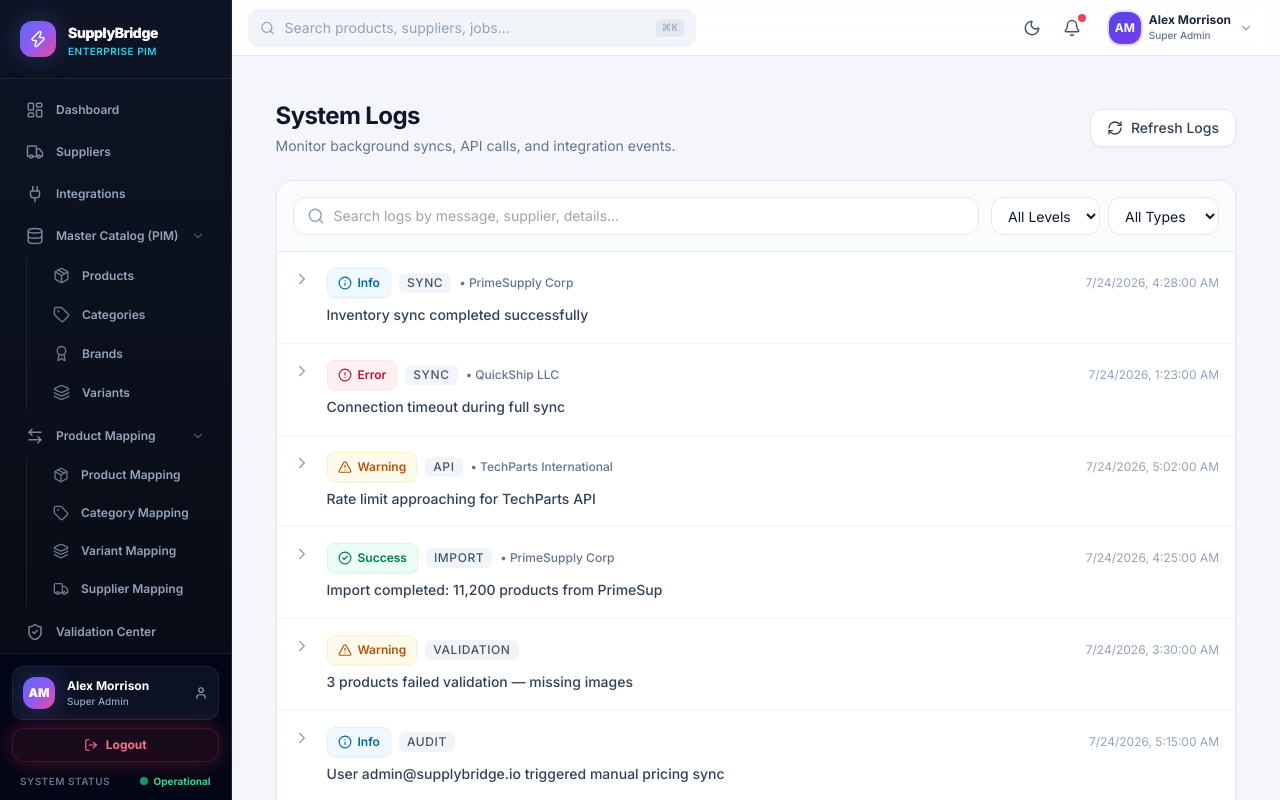
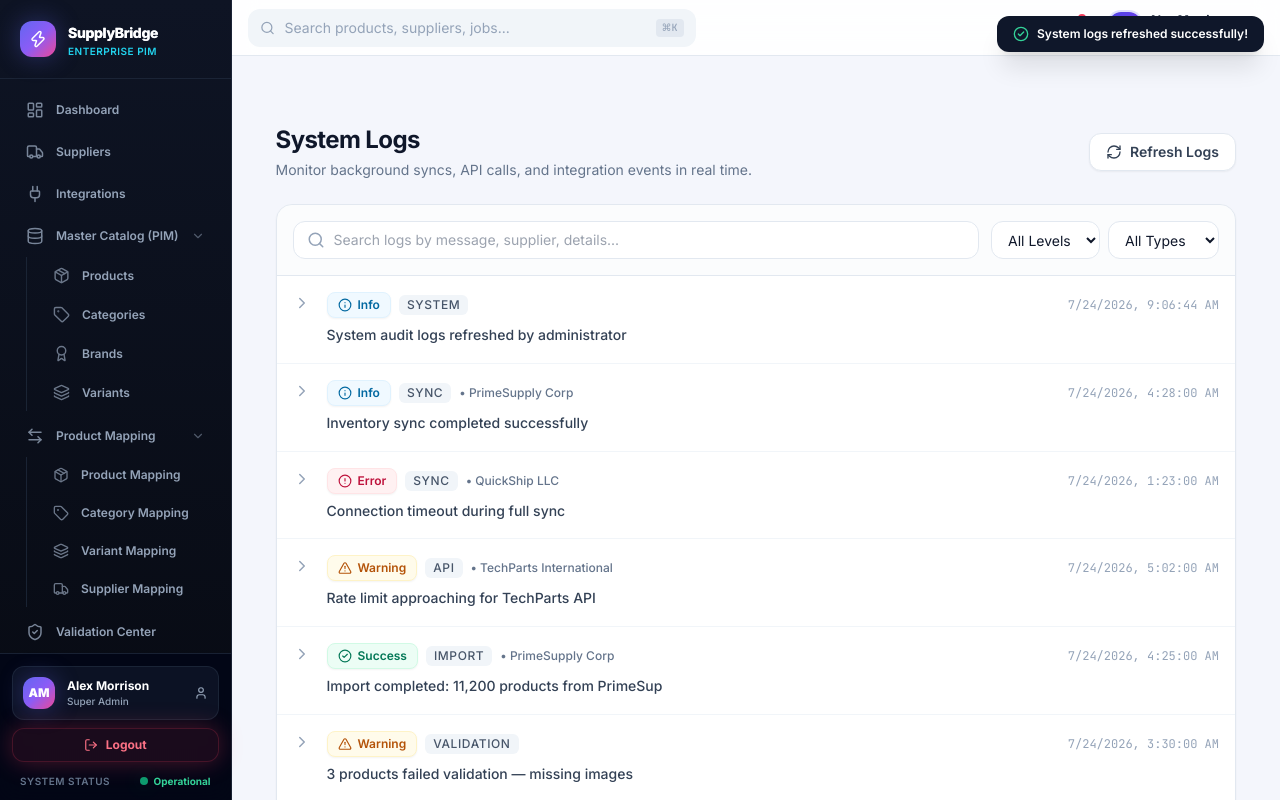
Before and after one commit to satyamgoswami783/SupplyBridge, a React (Vite) app: page /logs in a window 1280 px wide. Both pictures are taken after a click on the button "Refresh Logs". Built offline with nearby package versions, Linux system fonts and the light colour scheme.

Commit message:
fix: make Refresh Logs button fully functional with spinner animation, new audit log entry, and Toast notification

```diff
--- a/src/features/logs/Logs.tsx
+++ b/src/features/logs/Logs.tsx
@@ -1,6 +1,7 @@
-import React, { useState } from 'react';
-import { mockLogs } from '../../data/mockData';
-import type { LogEntry, LogLevel } from '../../types';
+import React, { useState } from 'react'
+import { motion, AnimatePresence } from 'framer-motion'
+import { mockLogs } from '../../data/mockData'
+import type { LogEntry, LogLevel } from '../../types'
 import {
   AlertCircle,
   Info,
@@ -10,53 +11,98 @@ import {
   RefreshCw,
   ChevronRight,
   ChevronDown
-} from 'lucide-react';
+} from 'lucide-react'
 
 export const Logs: React.FC = () => {
-  const [logs, setLogs] = useState<LogEntry[]>(mockLogs);
-  const [searchTerm, setSearchTerm] = useState('');
-  const [selectedLevel, setSelectedLevel] = useState<string>('all');
-  const [selectedType, setSelectedType] = useState<string>('all');
-  const [expandedLog, setExpandedLog] = useState<string | null>(null);
+  const [logs, setLogs] = useState<LogEntry[]>(mockLogs)
+  const [searchTerm, setSearchTerm] = useState('')
+  const [selectedLevel, setSelectedLevel] = useState<string>('all')
+  const [selectedType, setSelectedType] = useState<string>('all')
+  const [expandedLog, setExpandedLog] = useState<string | null>(null)
+
+  const [isRefreshing, setIsRefreshing] = useState(false)
+  const [toastMessage, setToastMessage] = useState<string | null>(null)
+
+  const showNotification = (msg: string) => {
+    setToastMessage(msg)
+    setTimeout(() => setToastMessage(null), 3000)
+  }
+
+  const handleRefreshLogs = () => {
+    setIsRefreshing(true)
+    showNotification('Refreshing system logs...')
+
+    setTimeout(() => {
+      const freshLog: LogEntry = {
+        id: `log_${Date.now()}`,
+        timestamp: new Date().toISOString(),
+        level: 'info',
+        type: 'system',
+        message: 'System audit logs refreshed by administrator',
+        details: 'Manual refresh triggered. All supplier feed channels and active background sync traces verified.',
+      }
+
+      setLogs([freshLog, ...mockLogs])
+      setIsRefreshing(false)
+      showNotification('System logs refreshed successfully!')
+    }, 1000)
+  }
 
   const getLevelBadge = (level: LogLevel) => {
     switch (level) {
       case 'error':
-        return <span className="inline-flex items-center gap-1.5 px-2.5 py-1.5 text-xs font-semibold rounded-lg bg-rose-50 text-rose-700 border border-rose-100 shadow-sm"><AlertCircle size={14} /> Error</span>;
+        return <span className="inline-flex items-center gap-1.5 px-2.5 py-1 text-xs font-semibold rounded-lg bg-rose-50 text-rose-700 border border-rose-100 shadow-sm"><AlertCircle size={14} /> Error</span>
       case 'warning':
-        return <span className="inline-flex items-center gap-1.5 px-2.5 py-1.5 text-xs font-semibold rounded-lg bg-amber-50 text-amber-700 border border-amber-100 shadow-sm"><AlertTriangle size={14} /> Warning</span>;
+        return <span className="inline-flex items-center gap-1.5 px-2.5 py-1 text-xs font-semibold rounded-lg bg-amber-50 text-amber-700 border border-amber-100 shadow-sm"><AlertTriangle size={14} /> Warning</span>
       case 'success':
-        return <span className="inline-flex items-center gap-1.5 px-2.5 py-1.5 text-xs font-semibold rounded-lg bg-emerald-50 text-emerald-700 border border-emerald-100 shadow-sm"><CheckCircle2 size={14} /> Success</span>;
+        return <span className="inline-flex items-center gap-1.5 px-2.5 py-1 text-xs font-semibold rounded-lg bg-emerald-50 text-emerald-700 border border-emerald-100 shadow-sm"><CheckCircle2 size={14} /> Success</span>
       default:
-        return <span className="inline-flex items-center gap-1.5 px-2.5 py-1.5 text-xs font-semibold rounded-lg bg-sky-50 text-sky-700 border border-sky-100 shadow-sm"><Info size={14} /> Info</span>;
+        return <span className="inline-flex items-center gap-1.5 px-2.5 py-1 text-xs font-semibold rounded-lg bg-sky-50 text-sky-700 border border-sky-100 shadow-sm"><Info size={14} /> Info</span>
     }
-  };
+  }
 
   const filteredLogs = logs.filter(log => {
     const matchesSearch = log.message.toLowerCase().includes(searchTerm.toLowerCase()) ||
       (log.supplierName && log.supplierName.toLowerCase().includes(searchTerm.toLowerCase())) ||
-      (log.details && log.details.toLowerCase().includes(searchTerm.toLowerCase()));
-    const matchesLevel = selectedLevel === 'all' || log.level === selectedLevel;
-    const matchesType = selectedType === 'all' || log.type === selectedType;
-    return matchesSearch && matchesLevel && matchesType;
-  });
+      (log.details && log.details.toLowerCase().includes(searchTerm.toLowerCase()))
+    const matchesLevel = selectedLevel === 'all' || log.level === selectedLevel
+    const matchesType = selectedType === 'all' || log.type === selectedType
+    return matchesSearch && matchesLevel && matchesType
+  })
 
   const toggleExpand = (id: string) => {
-    setExpandedLog(expandedLog === id ? null : id);
-  };
+    setExpandedLog(expandedLog === id ? null : id)
+  }
 
   return (
-    <div className="p-6 max-w-7xl mx-auto space-y-6">
+    <div className="p-6 max-w-7xl mx-auto space-y-6 relative">
+      {/* Toast Notification */}
+      <AnimatePresence>
+        {toastMessage && (
+          <motion.div
+            initial={{ opacity: 0, y: -20 }}
+            animate={{ opacity: 1, y: 0 }}
+            exit={{ opacity: 0, y: -20 }}
+            className="fixed top-4 right-4 z-50 bg-slate-900 text-white px-4 py-2.5 rounded-xl shadow-xl flex items-center gap-2 text-xs font-semibold"
+          >
+            <CheckCircle2 size={16} className="text-emerald-400" />
+            {toastMessage}
+          </motion.div>
+        )}
+      </AnimatePresence>
+
       <div className="flex flex-col md:flex-row justify-between items-start md:items-center gap-4">
         <div>
           <h1 className="text-2xl font-bold text-slate-900 tracking-tight">System Logs</h1>
-          <p className="text-slate-500 text-sm mt-1">Monitor background syncs, API calls, and integration events.</p>
+          <p className="text-slate-500 text-sm mt-1">Monitor background syncs, API calls, and integration events in real time.</p>
         </div>
         <button
-          onClick={() => setLogs(mockLogs)}
-          className="inline-flex items-center gap-2 px-4 py-2 text-sm font-medium text-slate-700 bg-white border border-slate-200 rounded-xl hover:bg-slate-50 active:scale-98 transition duration-200 shadow-sm"
+          onClick={handleRefreshLogs}
+          disabled={isRefreshing}
+          className="inline-flex items-center gap-2 px-4 py-2 text-sm font-semibold text-slate-700 bg-white border border-slate-200 rounded-xl hover:bg-slate-50 active:scale-98 transition duration-200 shadow-sm disabled:opacity-60 cursor-pointer"
         >
-          <RefreshCw size={16} /> Refresh Logs
+          <RefreshCw size={16} className={isRefreshing ? 'animate-spin text-primary-600' : ''} />
+          {isRefreshing ? 'Refreshing Logs...' : 'Refresh Logs'}
         </button>
       </div>
 
@@ -78,7 +124,7 @@ export const Logs: React.FC = () => {
             <select
               value={selectedLevel}
               onChange={(e) => setSelectedLevel(e.target.value)}
-              className="px-3 py-2 text-sm bg-white border border-slate-200 rounded-xl focus:outline-none focus:ring-2 focus:ring-primary-500/20 focus:border-primary-500 transition duration-200"
+              className="px-3 py-2 text-sm bg-white border border-slate-200 rounded-xl focus:outline-none focus:ring-2 focus:ring-primary-500/20 focus:border-primary-500 transition duration-200 cursor-pointer"
             >
               <option value="all">All Levels</option>
               <option value="info">Info</option>
@@ -90,7 +136,7 @@ export const Logs: React.FC = () => {
             <select
               value={selectedType}
               onChange={(e) => setSelectedType(e.target.value)}
-              className="px-3 py-2 text-sm bg-white border border-slate-200 rounded-xl focus:outline-none focus:ring-2 focus:ring-primary-500/20 focus:border-primary-500 transition duration-200"
+              className="px-3 py-2 text-sm bg-white border border-slate-200 rounded-xl focus:outline-none focus:ring-2 focus:ring-primary-500/20 focus:border-primary-500 transition duration-200 cursor-pointer"
             >
               <option value="all">All Types</option>
               <option value="sync">Sync</option>
@@ -127,7 +173,7 @@ export const Logs: React.FC = () => {
                           • {log.supplierName}
                         </span>
                       )}
-                      <span className="text-xs text-slate-400 ml-auto">
+                      <span className="text-xs text-slate-400 ml-auto font-mono">
                         {new Date(log.timestamp).toLocaleString()}
                       </span>
                     </div>
@@ -135,8 +181,8 @@ export const Logs: React.FC = () => {
                     <p className="text-sm font-medium text-slate-700 leading-relaxed truncate">{log.message}</p>
 
                     {expandedLog === log.id && (
-                      <div className="mt-4 p-4 rounded-xl bg-slate-900 text-slate-300 font-mono text-xs leading-relaxed overflow-x-auto shadow-inner">
-                        <div className="mb-2 text-slate-500 font-bold border-b border-slate-800 pb-1.5 flex justify-between">
+                      <div className="mt-4 p-4 rounded-xl bg-slate-900 text-slate-300 font-mono text-xs leading-relaxed overflow-x-auto shadow-inner border border-slate-800">
+                        <div className="mb-2 text-slate-400 font-bold border-b border-slate-800 pb-1.5 flex justify-between">
                           <span>LOG DETAILS (ID: {log.id})</span>
                           <span>Timestamp: {log.timestamp}</span>
                         </div>
@@ -162,5 +208,5 @@ export const Logs: React.FC = () => {
         </div>
       </div>
     </div>
-  );
-};
+  )
+}
```
